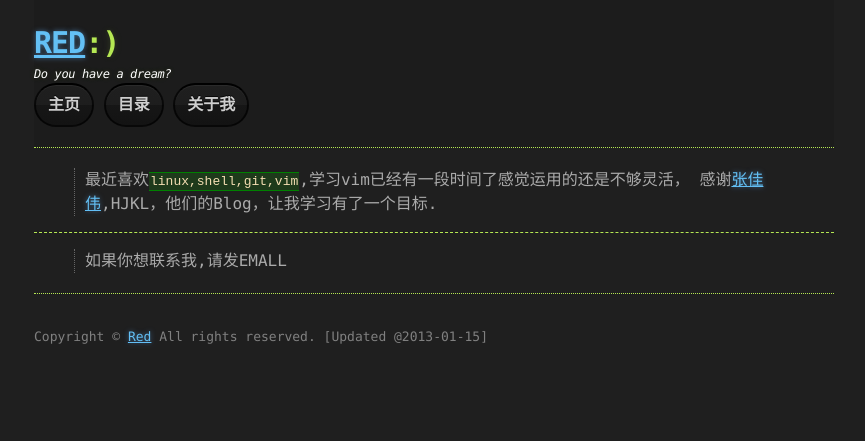
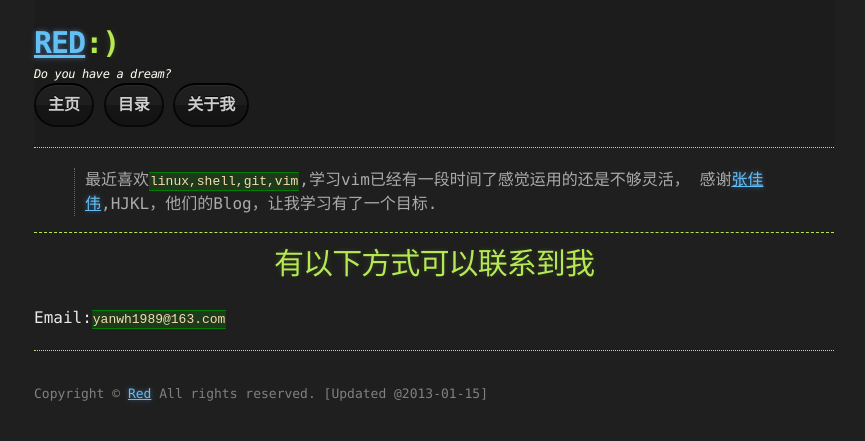
Before and after one commit to RedHjkl/redhjkl.github.com, a Jekyll site: the page built from about.md, in a window 1280 px wide. Shown: the top 441 px of the page, without its empty margins (206-1071 px from the left). Built offline with Jekyll 4.4.1, drawn with Linux system fonts in a browser that asks for light colours; Markdown is read by kramdown in place of the engine named in the settings.

Commit message:
change email

```diff
--- a/about.md
+++ b/about.md
@@ -10,6 +10,9 @@ comments:  true
 
 ----
 
-> 如果你想联系我,请发EMALL
+# 有以下方式可以联系到我
+
+  Email:`yanwh1989@163.com`
+
 
 [张佳伟]:(http://ghosertblog.github.com/)
```
